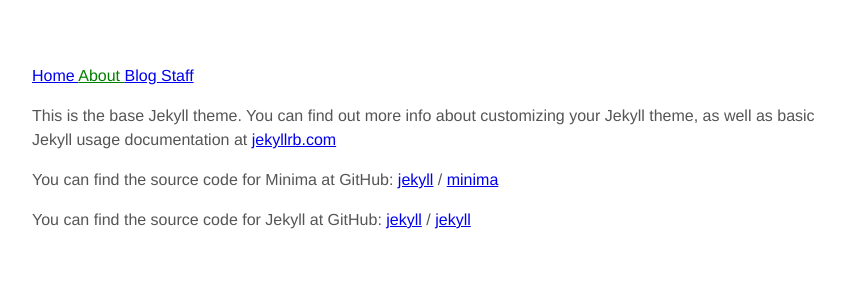
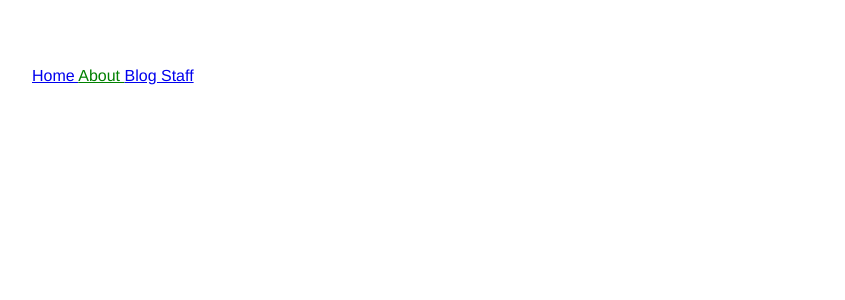
Before and after one commit to Dataphil/Dataphil.github.io, a Jekyll site: the page built from about.md, in a window 1280 px wide. Shown: the top 300 px of the page, without its empty margins (208-1053 px from the left). Built offline with Jekyll 4.4.1, drawn with Linux system fonts in a browser that asks for light colours.

Commit message:
Everything looks ok.

```diff
--- a/about.md
+++ b/about.md
@@ -1,16 +1,3 @@
 ---
 title: About
 ---
-
-This is the base Jekyll theme. You can find out more info about customizing your Jekyll theme, as well as basic Jekyll usage documentation at [jekyllrb.com](https://jekyllrb.com/)
-
-You can find the source code for Minima at GitHub:
-[jekyll][jekyll-organization] /
-[minima](https://github.com/jekyll/minima)
-
-You can find the source code for Jekyll at GitHub:
-[jekyll][jekyll-organization] /
-[jekyll](https://github.com/jekyll/jekyll)
-
-
-[jekyll-organization]: https://github.com/jekyll
```
Also changed, not shown: _posts/2021-06-29-rad-u-kafani.md (+10 -3 lines).
